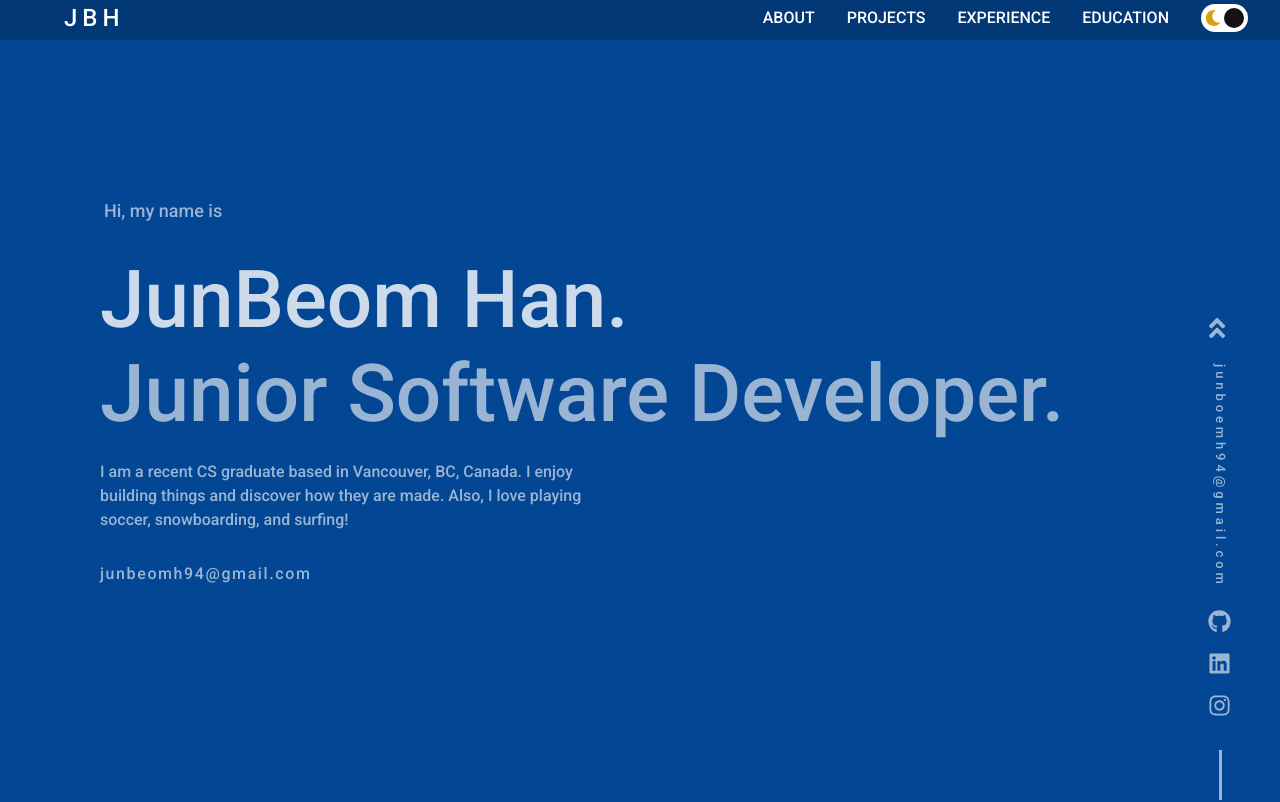
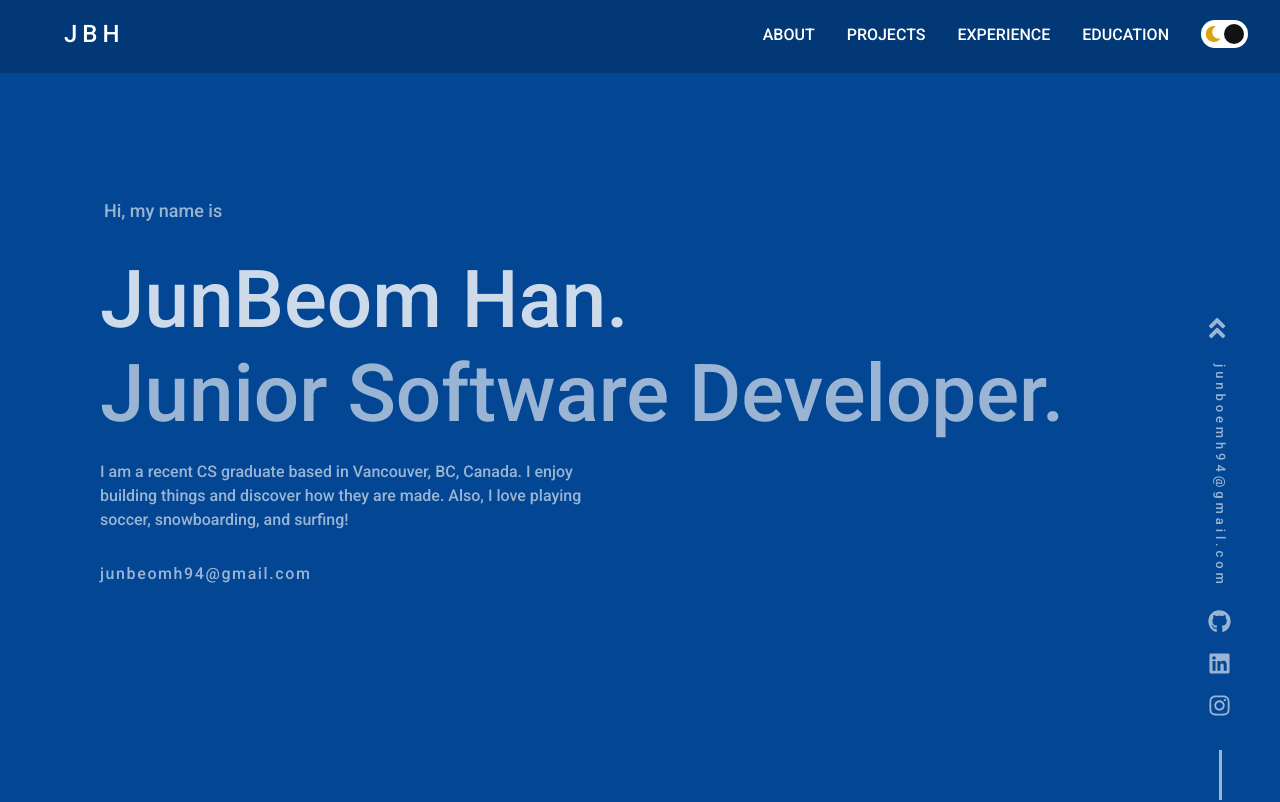
Before and after one commit to junbeomh/hanjb.com, a React (Create React App) app: page / in a window 1280 px wide. Shown: the top 802 px of the page. Built offline with nearby package versions, Linux system fonts and the light colour scheme.

Commit message:
update and cleaned up

```diff
--- a/src/Components/Navbar.js
+++ b/src/Components/Navbar.js
@@ -21,7 +21,6 @@ const StyledNav = styled.nav`
   overflow: hidden;
   position: fixed;
   min-height: 5vh;
-  max-height: 5vh;
   width: 100%;
   background-color: ${props => props.theme.navColor};
   transition: all 0.3s ease-in;
```
